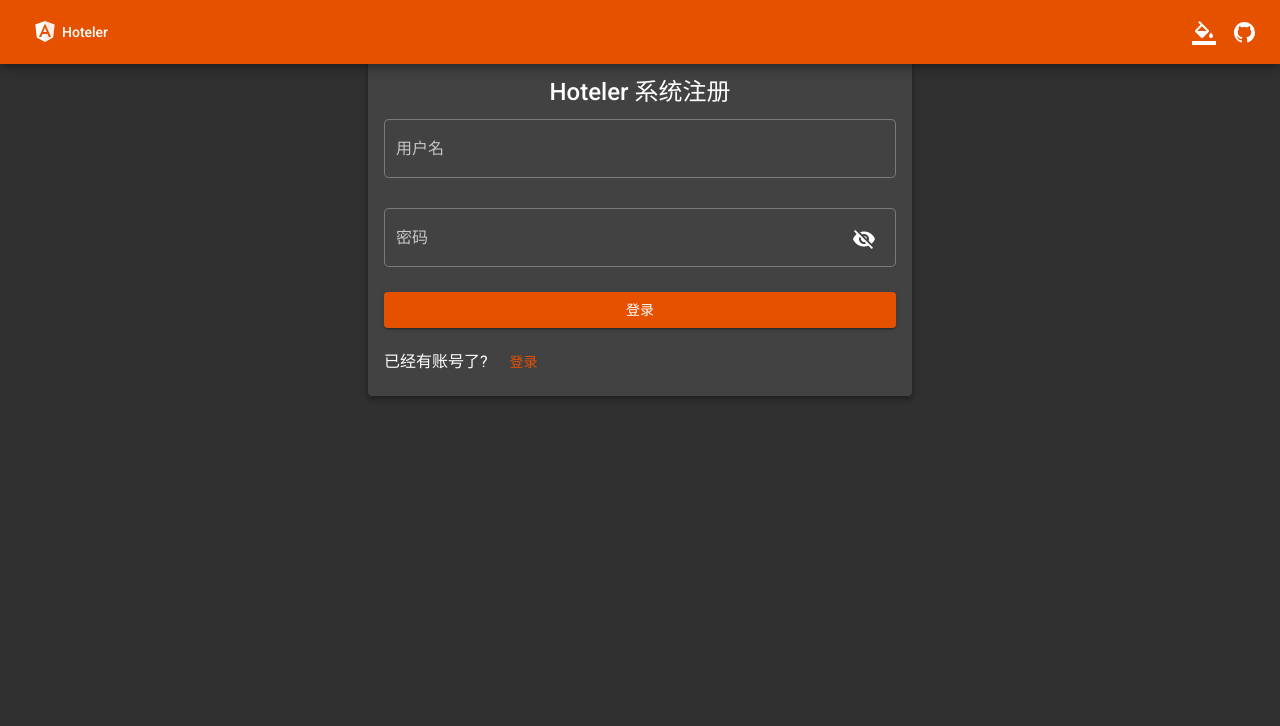
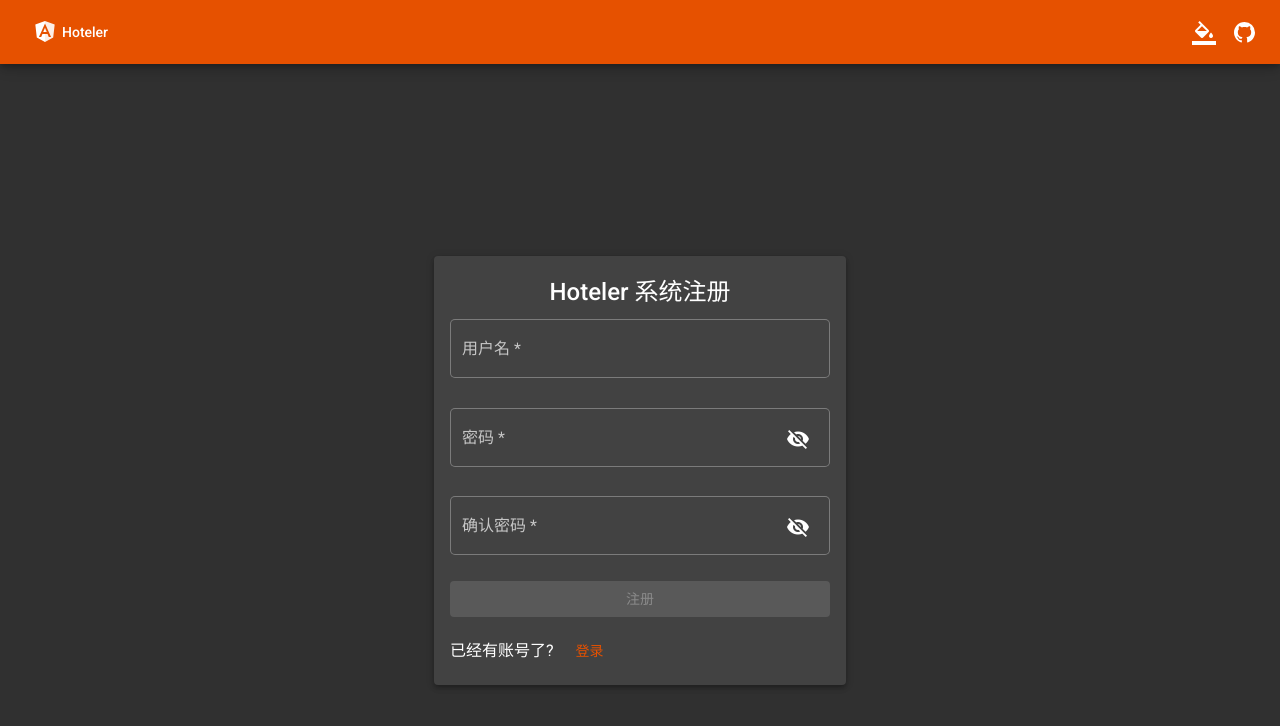
Before and after one commit to damingerdai/hoteler-web, an Angular app: page /register in a window 1280 px wide. Shown: the top 726 px of the page. Built offline with nearby package versions, Linux system fonts and the light colour scheme.

Commit message:
feat: 添加注册页面

```diff
--- a/src/app/core/services/customer-checkin-record/customer-checkin-record.service.ts
+++ b/src/app/core/services/customer-checkin-record/customer-checkin-record.service.ts
@@ -1,7 +1,7 @@
 import { Injectable } from '@angular/core';
 import { Observable } from 'rxjs';
 import { ApiService } from '../../api/api.service';
-import { DataReponse, ICustomerCheckinRecord } from '../../models';
+import { DataResponse, ICustomerCheckinRecord } from '../../models';
 
 @Injectable({
   providedIn: 'root'
@@ -12,7 +12,7 @@ export class CustomerCheckinRecordService {
     private api: ApiService
   ) { }
 
-  public create(customerCheckinRecord: Partial<ICustomerCheckinRecord>): Observable<DataReponse<number>> {
-    return this.api.post<DataReponse<number>>('api/v1/customer-checkin-record', customerCheckinRecord as any);
+  public create(customerCheckinRecord: Partial<ICustomerCheckinRecord>): Observable<DataResponse<number>> {
+    return this.api.post<DataResponse<number>>('api/v1/customer-checkin-record', customerCheckinRecord as any);
   }
 }
--- a/src/app/core/services/customers/customer.service.ts
+++ b/src/app/core/services/customers/customer.service.ts
@@ -3,7 +3,7 @@ import { Observable } from 'rxjs';
 import { Injectable } from '@angular/core';
 
 import { ApiService } from 'src/app/core/api/api.service';
-import { DataReponse, IPastWeekCustomerCountStat, IRespone, ListReponse } from 'src/app/core/models';
+import { DataResponse, IPastWeekCustomerCountStat, IResponse, ListResponse } from 'src/app/core/models';
 import { ICustomer } from 'src/app/core/models/customer';
 
 @Injectable({
@@ -15,23 +15,23 @@ export class CustomerService {
     private api: ApiService
   ) { }
 
-  public create(customer: ICustomer): Observable<DataReponse<number>> {
-    return this.api.post<DataReponse<number>>('api/v1/customer', customer as any);
+  public create(customer: ICustomer): Observable<DataResponse<number>> {
+    return this.api.post<DataResponse<number>>('api/v1/customer', customer as any);
   }
 
-  public update(customer: ICustomer): Observable<DataReponse<number>> {
-    return this.api.put<DataReponse<number>>('api/v1/customer', customer as any);
+  public update(customer: ICustomer): Observable<DataResponse<number>> {
+    return this.api.put<DataResponse<number>>('api/v1/customer', customer as any);
   }
 
-  public list(): Observable<ListReponse<ICustomer>> {
-    return this.api.get<ListReponse<ICustomer>>('api/v1/customers');
+  public list(): Observable<ListResponse<ICustomer>> {
+    return this.api.get<ListResponse<ICustomer>>('api/v1/customers');
   }
 
-  public delete(id: string | number): Observable<IRespone> {
-    return this.api.delete<IRespone>(`api/v1/customer/${id}`);
+  public delete(id: string | number): Observable<IResponse> {
+    return this.api.delete<IResponse>(`api/v1/customer/${id}`);
   }
 
-  public getPastWeekCustomerCountStat(): Observable<DataReponse<IPastWeekCustomerCountStat>> {
-    return this.api.get<DataReponse<IPastWeekCustomerCountStat>>('api/v1/stat/customers/counts');
+  public getPastWeekCustomerCountStat(): Observable<DataResponse<IPastWeekCustomerCountStat>> {
+    return this.api.get<DataResponse<IPastWeekCustomerCountStat>>('api/v1/stat/customers/counts');
   }
 }
--- a/src/app/core/services/room/room.service.ts
+++ b/src/app/core/services/room/room.service.ts
@@ -1,11 +1,11 @@
 import { Injectable } from '@angular/core';
 import { Observable } from 'rxjs';
 import { ApiService } from 'src/app/core/api/api.service';
-import { DataReponse, IRespone, ListReponse } from 'src/app/core/models';
+import { DataResponse, IResponse, ListResponse } from 'src/app/core/models';
 import { IRoom, IRoomStatusStat } from 'src/app/core/models/room';
 
-type RoomsListReponse = ListReponse<IRoom>;
-type IRoomStatusStatReponse = DataReponse<IRoomStatusStat>;
+type RoomsListResponse = ListResponse<IRoom>;
+type IRoomStatusStatReponse = DataResponse<IRoomStatusStat>;
 
 @Injectable({
   providedIn: 'root'
@@ -20,16 +20,16 @@ export class RoomService {
     return this.api.post<number>('api/v1/room', room);
   }
 
-  public update(room: { id: number, roomname: string, price: string, status: number | string}): Observable<IRespone> {
-    return this.api.put<IRespone>('api/v1/room', room as any);
+  public update(room: { id: number, roomname: string, price: string, status: number | string}): Observable<IResponse> {
+    return this.api.put<IResponse>('api/v1/room', room as any);
   }
 
-  public delete(id: number): Observable<IRespone> {
-    return this.api.delete<IRespone>(`api/v1/room/${id}`);
+  public delete(id: number): Observable<IResponse> {
+    return this.api.delete<IResponse>(`api/v1/room/${id}`);
   }
 
-  public list(room?: { status?: number }): Observable<RoomsListReponse> {
-    return this.api.get<RoomsListReponse>('api/v1/rooms', room);
+  public list(room?: { status?: number }): Observable<RoomsListResponse> {
+    return this.api.get<RoomsListResponse>('api/v1/rooms', room);
   }
 
   public getRoomStatusStat(): Observable<IRoomStatusStatReponse> {
--- a/src/app/core/services/user/user.service.ts
+++ b/src/app/core/services/user/user.service.ts
@@ -1,38 +1,19 @@
-// import { Injectable } from '@angular/core';
-// import { Subject } from 'rxjs';
-// import { IUser } from '../../models';
-// import { LocalStorageService } from '../local-storage';
+import { Injectable } from '@angular/core';
+import { Observable } from 'rxjs';
+import { ApiService } from '../../api/api.service';
+import { IResponse } from '../../models';
+@Injectable({
+  providedIn: 'root'
+})
+export class UserService {
 
-// @Injectable({
-//   providedIn: 'root'
-// })
-// export class UserService {
+  constructor(
+    private api: ApiService
+  ) { }
 
-//   private _user: IUser;
-
-//   private userSource = new Subject<IUser>();
-
-//   public get user() {
-//     return this._user;
-//   }
-
-//   user$ = this.userSource.asObservable();
-
-//   constructor(
-//     private localStorageService: LocalStorageService
-//   ) { }
-
-//   public setUser(user: IUser) {
-//     this._user = user;
-//     this.localStorageService.set('user', user);
-//     this.userSource.next(user);
-//   }
-
-//   public clearUser() {
-//     this._user = null;
-//     this.localStorageService.remove('user');
-//     this.userSource.next(null);
-//   }
+  public createUser(username: string, password: string): Observable<IResponse> {
+    return this.api.post<IResponse>('/api/v1/user', { username, password });
+  }
 
 
-// }
+}
--- a/src/app/routes/login/login.component.ts
+++ b/src/app/routes/login/login.component.ts
@@ -3,7 +3,7 @@ import { ENTER, MAC_ENTER } from '@angular/cdk/keycodes';
 import { FormBuilder, FormGroup, Validators } from '@angular/forms';
 import { Router } from '@angular/router';
 import { ApiService } from 'src/app/core/api/api.service';
-import { UserTokenReponse } from 'src/app/core/models';
+import { UserTokenResponse } from 'src/app/core/models';
 import { SettingsService } from 'src/app/core/services/settings/settings.service';
 
 @Component({
@@ -62,7 +62,7 @@ export class LoginComponent implements OnInit {
   public login() {
     this.isLoading = true;
     this.errorMessage = '';
-    this.api.post<UserTokenReponse>('/api/v1/token', {}, {
+    this.api.post<UserTokenResponse>('/api/v1/token', {}, {
       username: this.loginForm.value.username,
       password: this.loginForm.value.password
     }).subscribe(res => {
--- a/src/app/routes/register/register.component.html
+++ b/src/app/routes/register/register.component.html
@@ -1,24 +1,70 @@
-<div class="login w-full h-full" fxLayout="row wrap">
-  <mat-card class="login-card mat-elevation-z4 m-auto">
+<div class="register w-full h-full" fxLayout="row wrap">
+  <mat-card class="register-card mat-elevation-z4 m-auto">
     <mat-card-title class="text-center"> Hoteler 系统注册 </mat-card-title>
-    <form class="form-field-full">
+    <form class="form-field-full" [formGroup]="form" (submit)="register()">
       <mat-form-field appearance="outline">
         <mat-label>用户名</mat-label>
-        <input matInput placeholder="用户名" f />
+        <input matInput placeholder="用户名" formControlName="username" />
+        <mat-error *ngIf="username.invalid"> 请输入用户名 </mat-error>
       </mat-form-field>
       <mat-form-field appearance="outline">
         <mat-label>密码</mat-label>
-        <input matInput placeholder="密码" />
+        <input
+          matInput
+          placeholder="密码"
+          [type]="hidePassword ? 'password' : 'text'"
+          formControlName="password"
+        />
         <button
           mat-icon-button
           matSuffix
-          [type]="hide ? 'password' : 'text'"
           [attr.aria-label]="'Hide password'"
+          (click)="toggleVisibilityIcon($event)"
         >
-          <mat-icon>{{ hide ? "visibility_off" : "visibility" }}</mat-icon>
+          <mat-icon>{{
+            hidePassword ? "visibility_off" : "visibility"
+          }}</mat-icon>
         </button>
+        <mat-error *ngIf="password.invalid"> 请输入密码 </mat-error>
       </mat-form-field>
-      <button class="w-full" mat-raised-button color="primary">登录</button>
+      <mat-form-field appearance="outline">
+        <mat-label>确认密码</mat-label>
+        <input
+          matInput
+          placeholder="密码"
+          [type]="hideConfirmPassword ? 'password' : 'text'"
+          formControlName="confirmPassword"
+        />
+        <button
+          mat-icon-button
+          matSuffix
+          [attr.aria-label]="'Hide confirm password'"
+          (click)="toggleVisibilityConfirmPasswordIcon($event)"
+        >
+          <mat-icon>{{
+            hideConfirmPassword ? "visibility_off" : "visibility"
+          }}</mat-icon>
+        </button>
+        <mat-error *ngIf="confirmPassword.invalid"> 请再次输入密码 </mat-error>
+      </mat-form-field>
+      <mat-error
+        *ngIf="
+          password.valid &&
+          confirmPassword.valid &&
+          form.errors?.identityPassword
+        "
+      >
+        两次密码不一致
+      </mat-error>
+      <button
+        class="w-full"
+        mat-raised-button
+        color="primary"
+        [disabled]="form.invalid"
+        [loading]="isLoading"
+      >
+        注册
+      </button>
       <div class="m-t-16">
         已经有账号了?
         <a routerLink="/login" class="p-0" mat-button color="primary">登录</a>
--- a/src/app/routes/register/register.component.scss
+++ b/src/app/routes/register/register.component.scss
@@ -0,0 +1,20 @@
+@use '../../../styles/breakpoints';
+
+.register {
+  padding: {
+    top: 200px
+  };
+
+  @include breakpoints.respond-below(xs) {
+    padding: {
+      top: 50px
+    };
+  }
+
+  &-card {
+    max-width: 380px;
+    margin: {
+      top: 200px;
+    };
+  }
+}
--- a/src/app/routes/register/register.component.ts
+++ b/src/app/routes/register/register.component.ts
@@ -1,4 +1,16 @@
 import { Component, OnInit } from '@angular/core';
+import { AbstractControl, FormBuilder, FormGroup, ValidationErrors, ValidatorFn, Validators } from '@angular/forms';
+import { MatSnackBar } from '@angular/material/snack-bar';
+import { Router } from '@angular/router';
+import { delay, of } from 'rxjs';
+import { UserService } from 'src/app/core/services/user/user.service';
+
+const identityPasswordValidator: ValidatorFn = (control: AbstractControl): ValidationErrors | null => {
+  const password = control.get('password');
+  const confirmPassword = control.get('confirmPassword');
+
+  return password && confirmPassword && password.value !== confirmPassword.value ? { identityPassword: true } : null;
+};
 
 @Component({
   selector: 'app-register',
@@ -7,17 +19,69 @@ import { Component, OnInit } from '@angular/core';
 })
 export class RegisterComponent implements OnInit {
 
-  public hide = true;
+  public hidePassword: boolean;
 
-  constructor() { }
+  public hideConfirmPassword: boolean;
+
+  public isLoading: boolean;
+
+  public form: FormGroup;
+
+  public get username() {
+    return this.form.get('username');
+  }
+
+  public get password() {
+    return this.form.get('password');
+  }
+
+  public get confirmPassword() {
+    return this.form.get('confirmPassword');
+  }
+
+  constructor(
+    private fb: FormBuilder,
+    private snackBar: MatSnackBar,
+    private userApi: UserService,
+    private router: Router,
+  ) {
+    this.form = this.fb.group({
+      username: ['', [Validators.required]],
+      password: ['', [Validators.required]],
+      confirmPassword: ['', [Validators.required]]
+    }, { validators: identityPasswordValidator });
+
+    this.hidePassword = true;
+    this.hideConfirmPassword = true;
+    this.isLoading = false;
+  }
 
   ngOnInit(): void {
+    this.isLoading = false;
   }
 
   public toggleVisibilityIcon(event: MouseEvent) {
     event.stopPropagation();
     event.preventDefault();
-    this.hide = !this.hide;
+    this.hidePassword = !this.hidePassword;
+  }
+
+  public toggleVisibilityConfirmPasswordIcon(event: MouseEvent) {
+    event.stopPropagation();
+    event.preventDefault();
+    this.hideConfirmPassword = !this.hideConfirmPassword;
+  }
+
+  public register() {
+    this.userApi.createUser(this.username.value, this.password.value)
+      .subscribe(res => {
+        if (res.status === 200) {
+          this.snackBar.open('注册成功', 'X');
+          of().pipe(delay(1500)).subscribe(() => this.router.navigateByUrl('login'));
+        } else {
+          this.snackBar.open(res.error?.message ?? '注册失败', 'X');
+        }
+      });
   }
 
 
```
Also changed, not shown: src/app/core/models/response.ts (+4 -4 lines).
